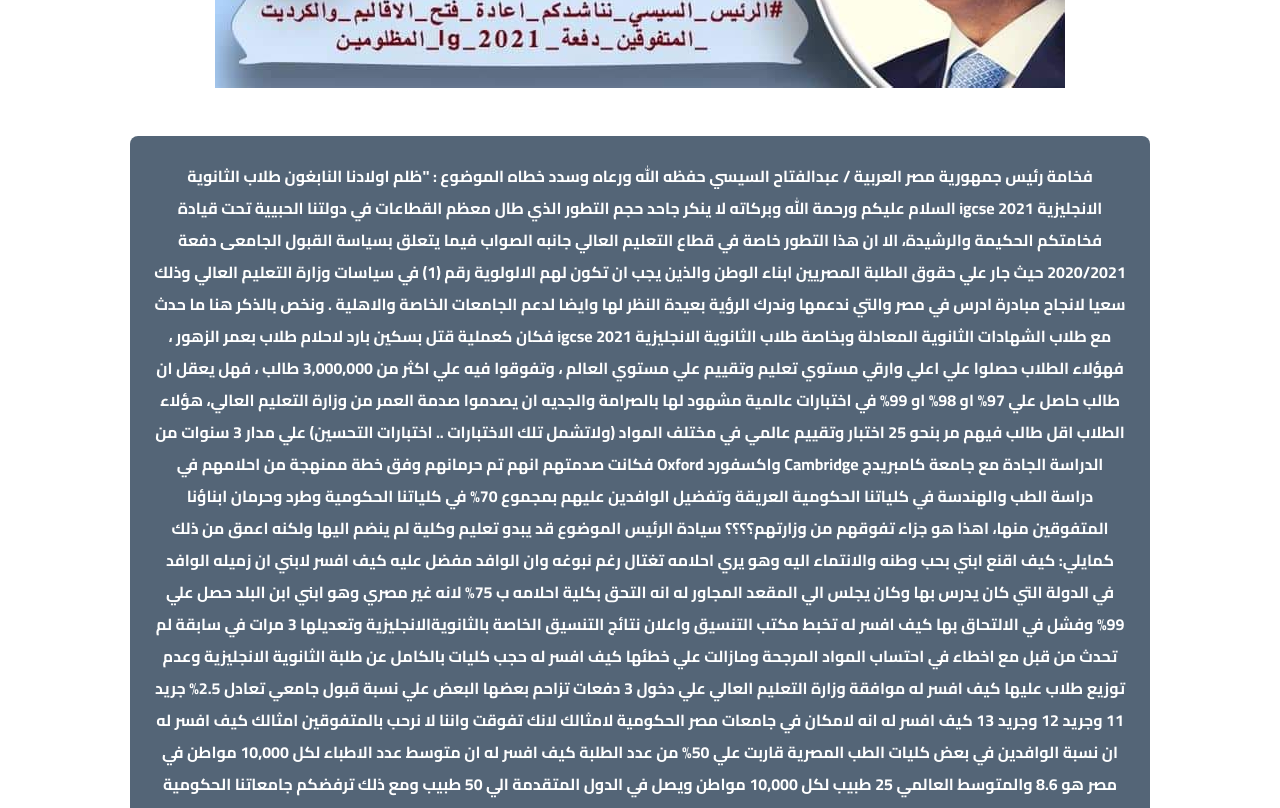
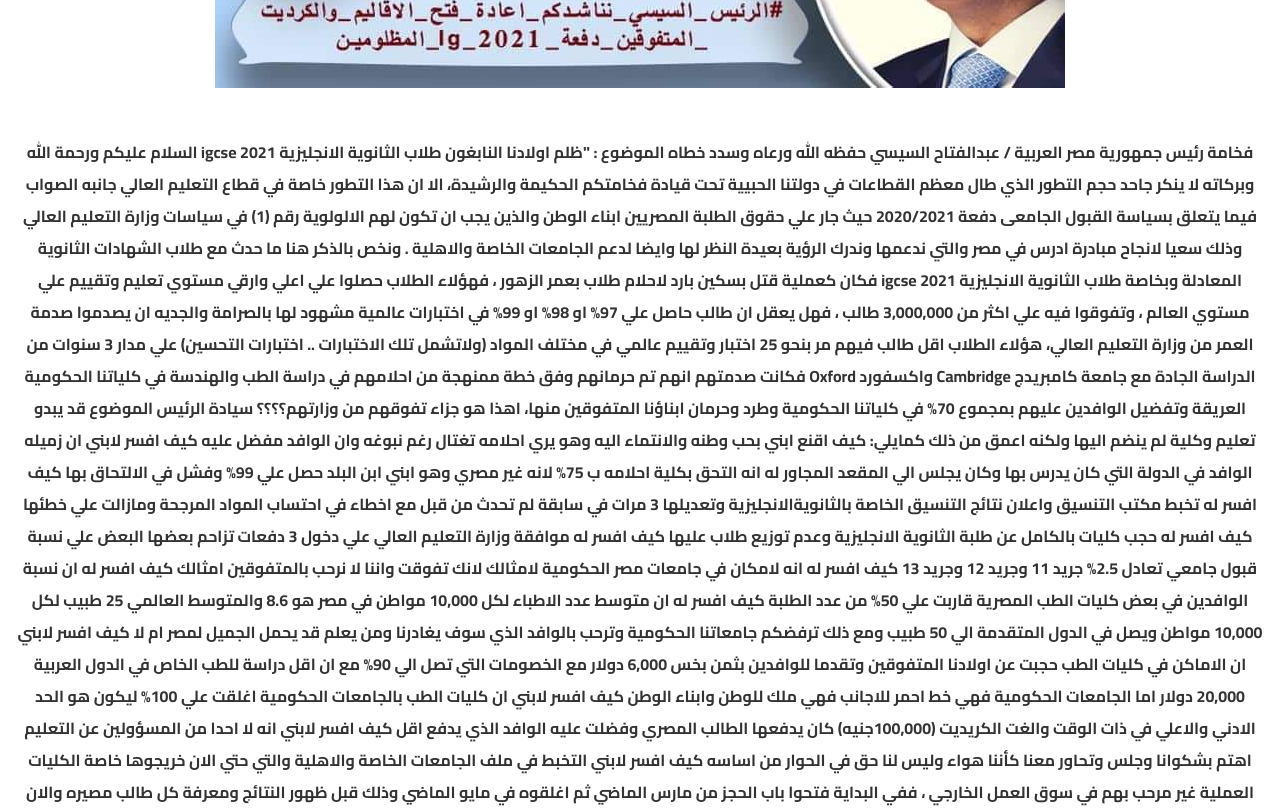
Before and after one commit to AhmedAlaa21/ig, a plain HTML site: page index.html in a window 1280 px wide. Shown: the part 400-1208 px from the top of the page. Drawn offline with Linux system fonts and the light colour scheme.

Commit message:
update index

```diff
--- a/css/style.css
+++ b/css/style.css
@@ -46,8 +46,8 @@ body {
 }
 
 .prosecution .prosecution-text{
-    background-color: #546577;
-    color: white;
+    color: #333;
+    font-weight: bold;
     border-radius: 8px;
 }
 
--- a/index.html
+++ b/index.html
@@ -49,7 +49,7 @@
         >
           <i class="fa-solid fa-bars"></i>
         </button>
-        <div class="collapse navbar-collapse" id="main">
+        <div class="collapse navbar-collapse show" id="navbarSupportedContent">
           <ul class="navbar-nav me-auto mb-2 mb-lg-0">
             <li class="nav-item">
               <a class="nav-link" aria-current="page" href="#pros"
@@ -73,13 +73,12 @@
 
     <!-- استغاثه للرئاسة -->
 
-    <div class="prosecution text-center mb-5" id="pros">
-      <div class="container">
+    <div class="container-fluid prosecution text-center mb-5" id="pros">
         <div class="col-12 pt-5 pb-5">
           <img src="images/president.jpeg" alt="president" class="img-fluid" />
         </div>
-        <div class="col-12 text-center pe-5 ps-5">
-          <div class="col-12 container-fluid prosecution-text p-4">
+        <div class="col-12 text-center pe-1 ps-1">
+          <div class="prosecution-text mb-5">
             <p dir="rtl" class="lh-lg fs-6 fw-bold">
               فخامة رئيس جمهورية مصر العربية / عبدالفتاح السيسي حفظه الله ورعاه
               وسدد خطاه الموضوع : "ظلم اولادنا النابغون طلاب الثانوية الانجليزية
@@ -153,7 +152,6 @@
           </q>
           <h4 class="mt-5">أولياء امور طلبة الثانوية الانجليزية IGCSE 2021</h4>
         </div>
-      </div>
     </div>
     <!-- end -->
     <!-- start journalist -->
@@ -301,5 +299,6 @@
         <video class="rounded w-100" src="motion.mp4" controls></video>
       </div>
     </div>
+    <script src="js/bootstrap.bundle.min.js"></script>
   </body>
 </html>
```
